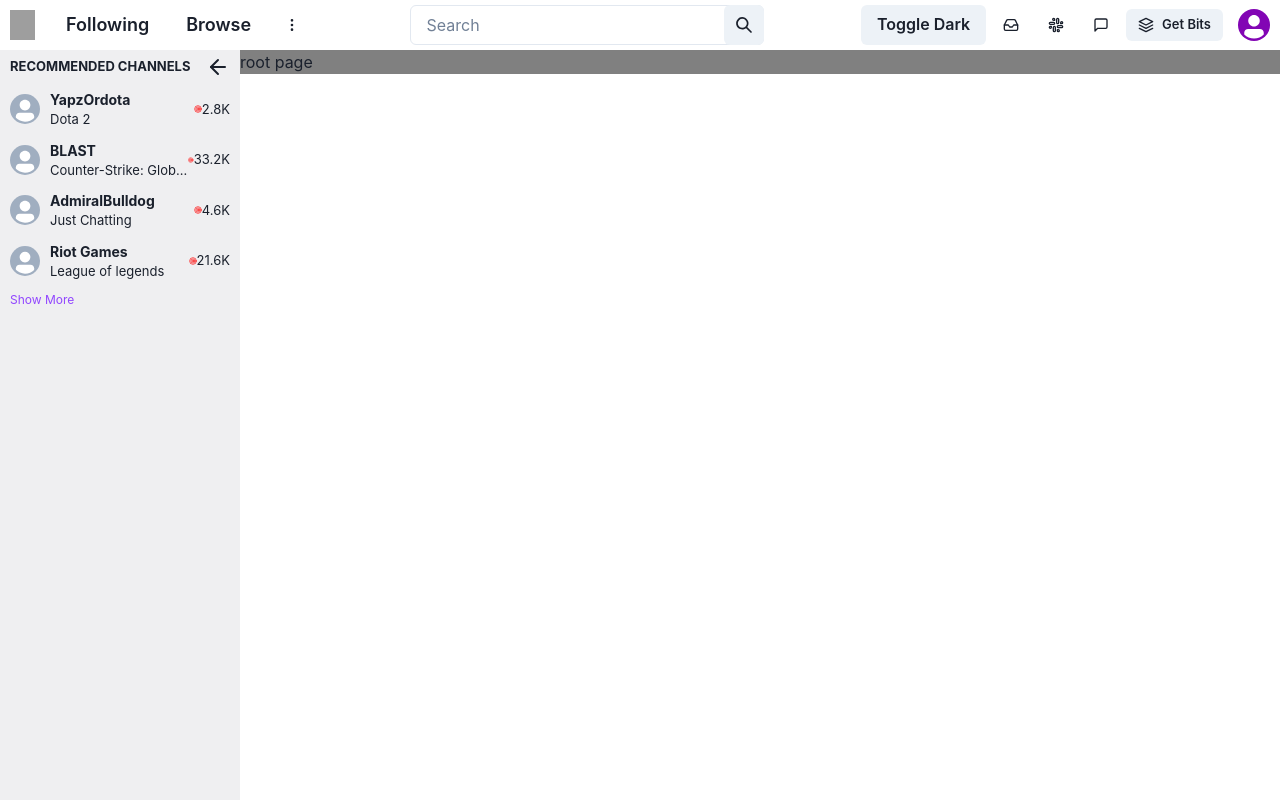
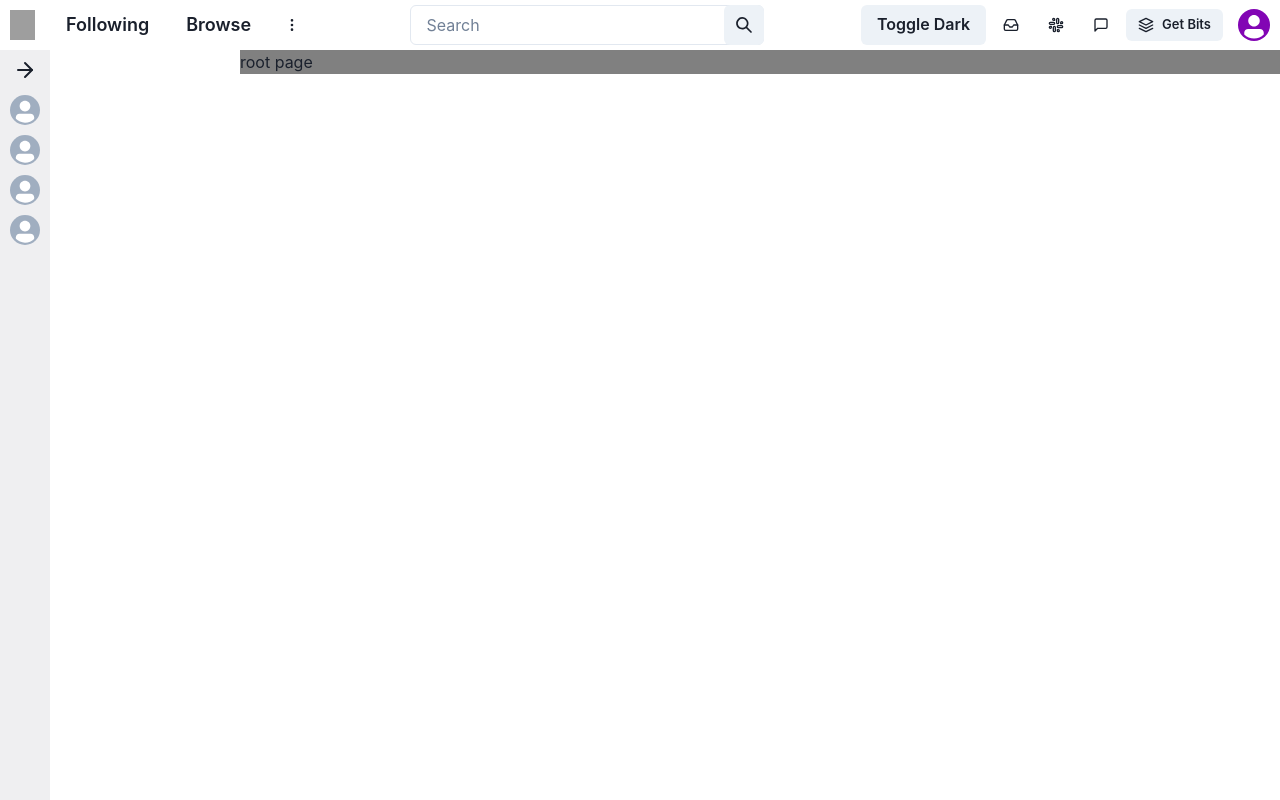
Before and after one commit to jeffigy/twitch, a Next.js app: page / in a window 1280 px wide. Built offline with nearby package versions, Linux system fonts and the light colour scheme; grey boxes are pictures that could not be loaded.

Commit message:
sidebar behavior

```diff
--- a/src/components/Sidebar/Channels.tsx
+++ b/src/components/Sidebar/Channels.tsx
@@ -1,14 +1,21 @@
 import { Flex, Avatar, Stack, Spacer, HStack, Text } from "@chakra-ui/react";
 import { Target } from "react-feather";
-import React from "react";
+import React, { useState } from "react";
 
 type ChannelsProps = {
   name: string;
   game: string;
   viewers: string;
+  isCollapsed: boolean;
 };
 
-const Channels: React.FC<ChannelsProps> = ({ name, game, viewers }) => {
+const Channels: React.FC<ChannelsProps> = ({
+  name,
+  game,
+  viewers,
+  isCollapsed,
+}) => {
+  const textHide = isCollapsed ? "block" : "none";
   return (
     <Flex
       p={"5px 10px"}
@@ -18,7 +25,7 @@
     >
       <Avatar boxSize={"30px"} />
 
-      <Stack display={{ base: "none", xl: "block" }} spacing={0} ml={"10px"}>
+      <Stack display={{ base: "none", xl: textHide }} spacing={0} ml={"10px"}>
         <Text fontSize={"14px"} fontWeight={"bold"}>
           {name}
         </Text>
@@ -26,8 +33,14 @@
           {game}
         </Text>
       </Stack>
-      <Spacer display={{ base: "none", xl: "block" }} />
-      <HStack display={{ base: "none", xl: "contents" }} spacing={1}>
+      <Spacer display={{ base: "none", xl: textHide }} />
+      <HStack
+        display={{
+          base: "none",
+          xl: isCollapsed === true ? "contents" : "none",
+        }}
+        spacing={1}
+      >
         <Target color="red" size={"8px"} />
         <Text fontSize={"13px"}>{viewers}</Text>
       </HStack>
--- a/src/components/Sidebar/Sidebar.tsx
+++ b/src/components/Sidebar/Sidebar.tsx
@@ -1,11 +1,22 @@
 import { Flex, IconButton, Text, useColorModeValue } from "@chakra-ui/react";
-import React from "react";
-import { Heart } from "react-feather";
-import { ArrowLeft } from "react-feather";
+import React, { useState } from "react";
+import { Heart, ArrowLeft, ArrowRight } from "react-feather";
 import Channels from "./Channels";
+
 type SidebarProps = {};
 
 const Sidebar: React.FC<SidebarProps> = () => {
+  const [isCollapsed, setIsCollapsed] = useState(false);
+  const [sidebarWidth, setSidebarWidth] = useState("50px");
+
+  const handleCollapse = () => {
+    setIsCollapsed(!isCollapsed);
+    setSidebarWidth(isCollapsed ? "50px" : "240px");
+  };
+
+  const buttonIcon = isCollapsed ? <ArrowLeft /> : <ArrowRight />;
+  const textHide = isCollapsed ? "block" : "none";
+
   const channels = [
     {
       name: "YapzOrdota",
@@ -28,41 +39,55 @@
       viewers: "21.6K",
     },
   ];
+
   return (
     <Flex
       bg={useColorModeValue("#efeff1", "#1f1f23")}
       pos={"absolute"}
       h={"calc(100vh - 50px)"}
       mt={"50px"}
-      w={{ base: "50px", xl: "240px" }}
+      w={{ base: "50px", xl: sidebarWidth }}
       flexDirection={"column"}
       alignItems={"center"}
     >
       {/* Header */}
       <Flex
         w={"full"}
-        p={"5px 10px"}
-        justifyContent={"space-between"}
+        p={{ base: "none", xl: isCollapsed ? "5px 10px" : "0px" }}
+        justifyContent={isCollapsed ? "space-between" : "center"}
         alignItems={"center"}
       >
         <Text
-          display={{ base: "none", xl: "block" }}
+          display={{ base: "none", xl: textHide }}
           fontWeight={"bold"}
           fontSize={"13px"}
           textTransform={"uppercase"}
         >
           recommended channels
         </Text>
-
-        <ArrowLeft />
+        {/* collapse button */}
+        <IconButton
+          //display property is set to none for mobile devices and default behavior for desktop devices
+          display={{ base: "none", xl: "flex" }}
+          icon={buttonIcon}
+          aria-label={"collapse"}
+          bg={"transparent"}
+          onClick={handleCollapse}
+        />
       </Flex>
 
       {channels.map((channel, index) => {
-        return <Channels key={`channel-${index}`} {...channel} />;
+        return (
+          <Channels
+            key={`channel-${index}`}
+            isCollapsed={isCollapsed}
+            {...channel}
+          />
+        );
       })}
       <Flex w={"full"} p={"5px 10px"}>
         <Text
-          display={{ base: "none", xl: "block" }}
+          display={{ base: "none", xl: textHide }}
           fontSize={"12px"}
           color={"brand.PrimaryColor"}
         >
@@ -72,4 +97,5 @@
     </Flex>
   );
 };
+
 export default Sidebar;
```
